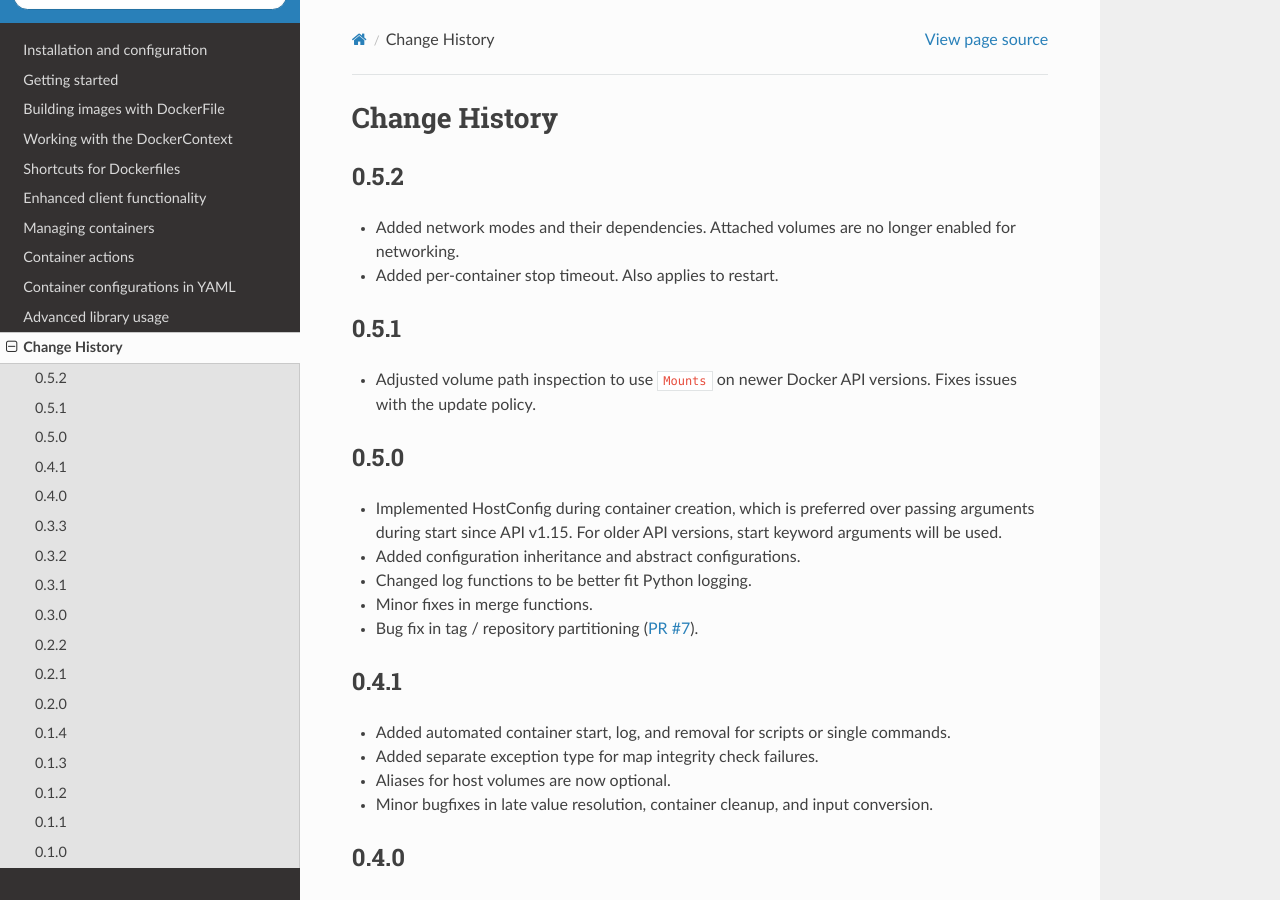
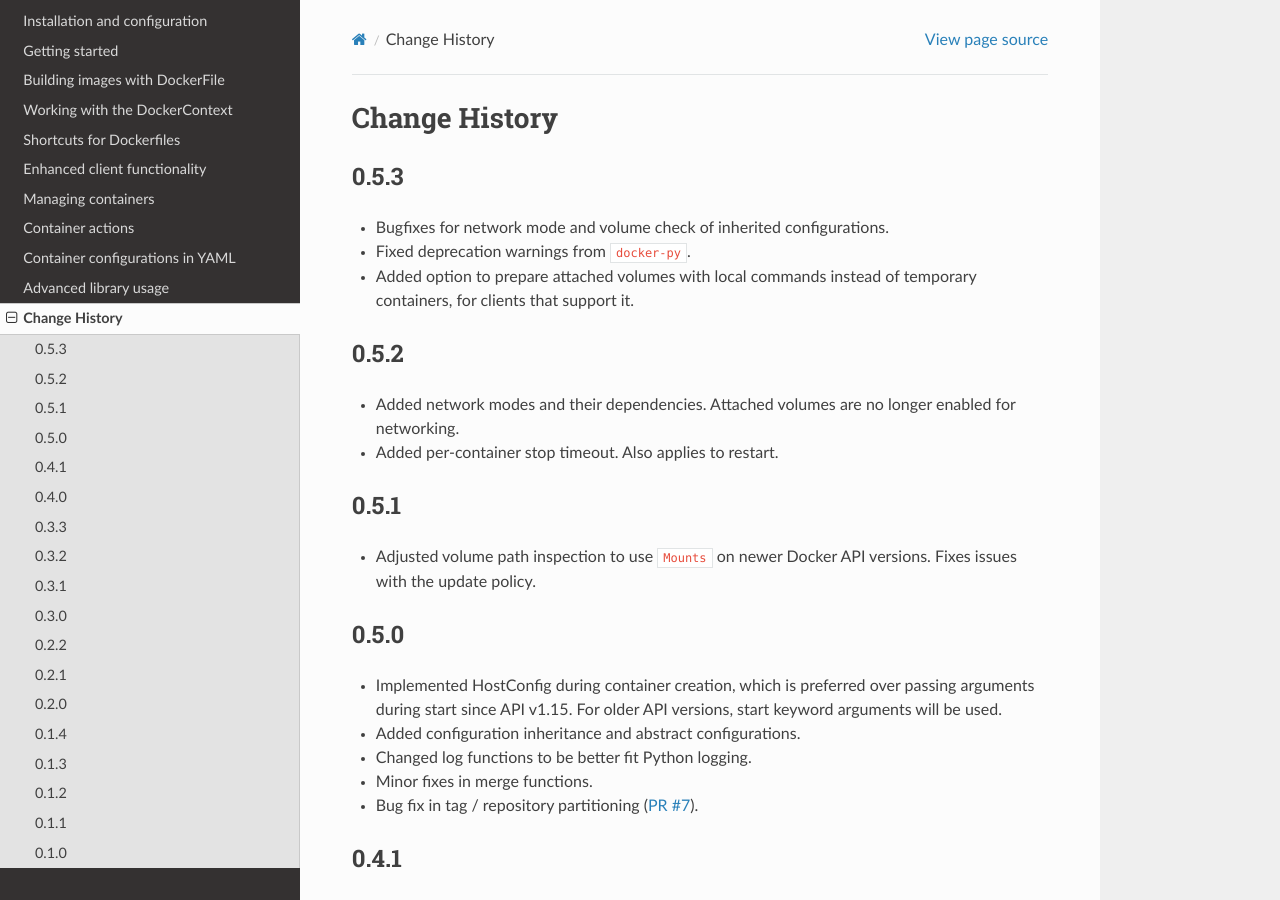
Before and after one commit to merll/docker-map, a Sphinx documentation site: the page built from docs/changes.rst, in a window 1280 px wide and 900 px high. Built offline with Sphinx 7.4.7 and the Read the Docs theme 2.0.0, drawn with Linux system fonts in a browser that asks for light colours.

Commit message:
Version, docs, and change log.

```diff
--- a/dockermap/__init__.py
+++ b/dockermap/__init__.py
@@ -2,7 +2,7 @@
 from __future__ import unicode_literals
 
 
-__version__ = '0.5.2'
+__version__ = '0.5.3'
 
 DEFAULT_BASEIMAGE = 'tianon/true'
 DEFAULT_COREIMAGE = 'busybox'
--- a/docs/changes.rst
+++ b/docs/changes.rst
@@ -2,6 +2,13 @@
 
 Change History
 ==============
+
+0.5.3
+-----
+* Bugfixes for network mode and volume check of inherited configurations.
+* Fixed deprecation warnings from ``docker-py``.
+* Added option to prepare attached volumes with local commands instead of temporary containers, for clients that
+  support it.
 
 0.5.2
 -----
```
Also changed, not shown: docs/guide/containers/maps.rst (+9 -6 lines).
